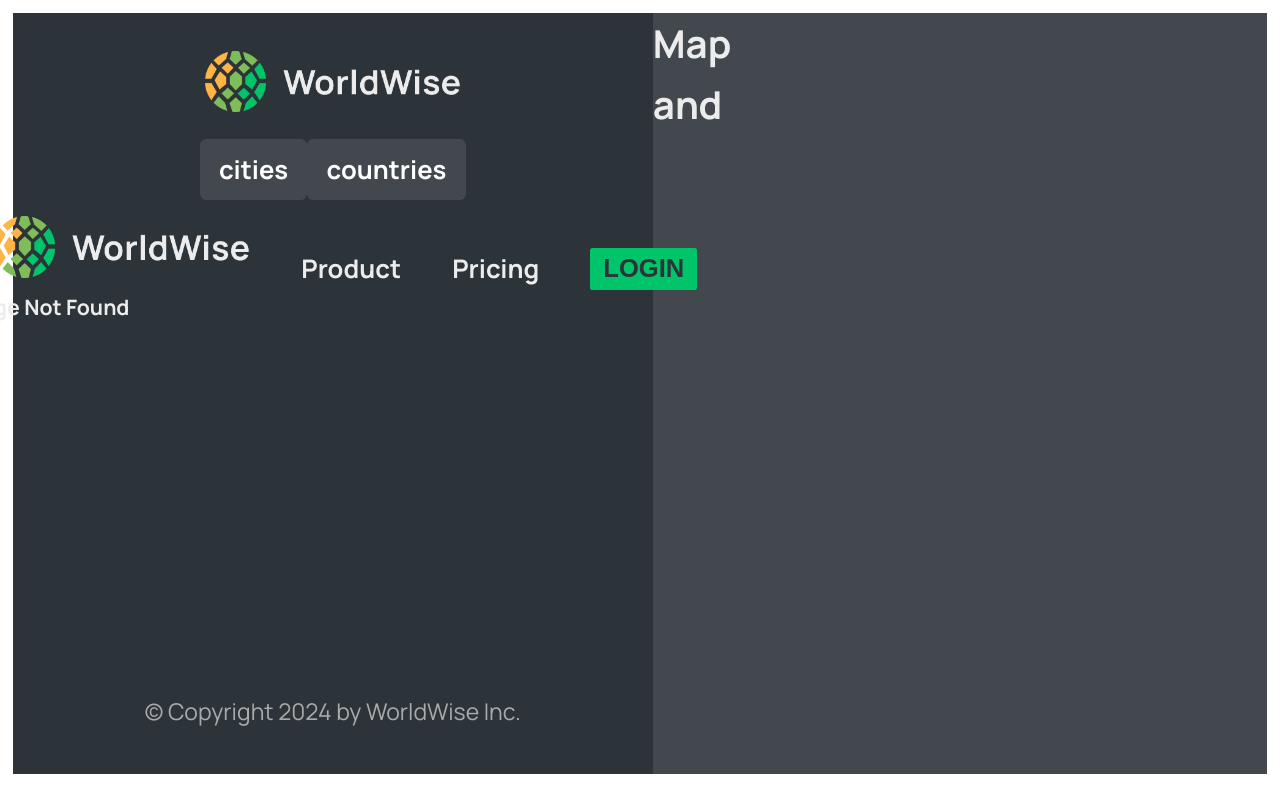
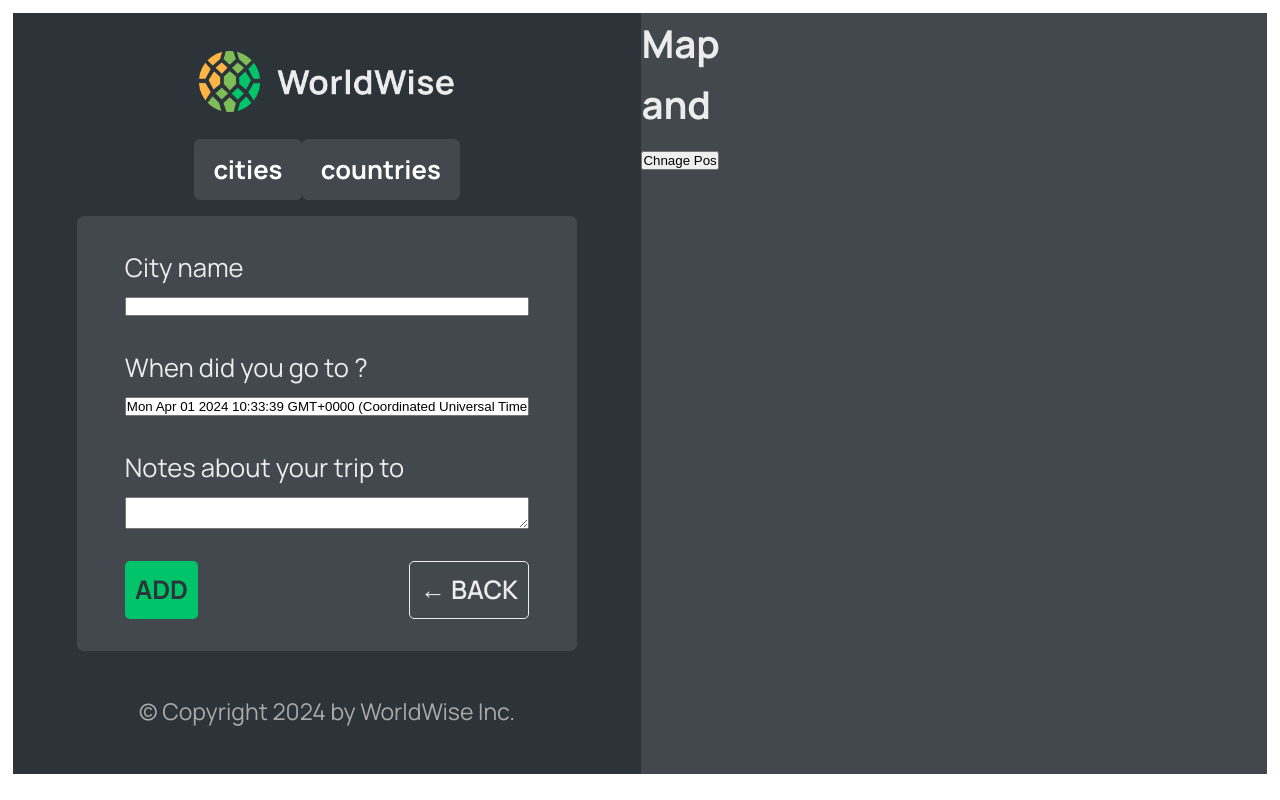
Before and after one commit to Sifa19/worldwise, a React (Vite) app: page /app/form in a window 1280 px wide. Before the commit this address had no page. Built offline with nearby package versions, Linux system fonts and the light colour scheme; data requests are answered from the project's data file.

Commit message:
Navigate

```diff
--- a/src/App.jsx
+++ b/src/App.jsx
@@ -1,4 +1,4 @@
-import { BrowserRouter, Route, Routes } from "react-router-dom";
+import { BrowserRouter, Route, Routes, Navigate } from "react-router-dom";
 import { useEffect, useState } from "react";
 
 import "./index.css";
@@ -9,7 +9,7 @@ import Product from "./pages/Product";
 import Pricing from "./pages/Pricing";
 import PageNotFound from "./pages/PageNotFound";
 import Login from "./pages/Login";
-
+import Form from "./components/Form";
 import CityList from "./components/CityList";
 import CountryList from "./components/CountryList";
 import City from "./components/City";
@@ -48,18 +48,19 @@ function App() {
           <Route path="app" element={<AppLayout />}>
             <Route
               index
+              element={<Navigate replace to="cities" />}
+              // element={<CityList cities={cities} isLoading={isLoading} />}
+            />
+            <Route
+              path="cities"
               element={<CityList cities={cities} isLoading={isLoading} />}
             />
             <Route path="cities/:city" element={<City />} />
             <Route
-              path="cities"
-              element={<CityList cities={cities} isLoading={isLoading} />}
-            />
-            <Route
               path="countries"
               element={<CountryList cities={cities} isLoading={isLoading} />}
             />
-            <Route path="form" element={<PageNotFound />} />
+            <Route path="form" element={<Form />} />
           </Route>
           <Route path="*" element={<PageNotFound />} />
         </Routes>
--- /dev/null
+++ b/src/components/Button.jsx
@@ -0,0 +1,11 @@
+import styles from "./Button.module.css";
+
+function Button({ children, onClick, cssStyles }) {
+  return (
+    <button onClick={onClick} className={`${styles.btn} ${styles[cssStyles]}`}>
+      {children}
+    </button>
+  );
+}
+
+export default Button;
--- a/starter/components/Button.module.css
+++ b/src/components/Button.module.css
@@ -1,9 +1,9 @@
 .btn {
   color: inherit;
   text-transform: uppercase;
-  padding: 0.8rem 1.6rem;
+  padding: 0.8vw;
   font-family: inherit;
-  font-size: 1.5rem;
+  font-size: 2vw;
   border: none;
   border-radius: 5px;
   cursor: pointer;
--- a/starter/components/Form.jsx
+++ b/src/components/Form.jsx
@@ -3,6 +3,8 @@
 import { useState } from "react";
 
 import styles from "./Form.module.css";
+import Button from "./Button";
+import { useNavigate } from "react-router-dom";
 
 export function convertToEmoji(countryCode) {
   const codePoints = countryCode
@@ -13,6 +15,7 @@ export function convertToEmoji(countryCode) {
 }
 
 function Form() {
+  const navigate = useNavigate();
   const [cityName, setCityName] = useState("");
   const [country, setCountry] = useState("");
   const [date, setDate] = useState(new Date());
@@ -49,8 +52,16 @@ function Form() {
       </div>
 
       <div className={styles.buttons}>
-        <button>Add</button>
-        <button>&larr; Back</button>
+        <Button cssStyles="primary">Add</Button>
+        <Button
+          cssStyles="back"
+          onClick={(e) => {
+            e.preventDefault();
+            navigate(-1);
+          }}
+        >
+          &larr; Back
+        </Button>
       </div>
     </form>
   );
--- a/src/components/Map.jsx
+++ b/src/components/Map.jsx
@@ -1,18 +1,27 @@
-import { useSearchParams } from "react-router-dom";
+import { useNavigate, useSearchParams } from "react-router-dom";
 import styles from "./Map.module.css";
 
 function Map() {
+  const navigate = useNavigate();
   const [searchParams, setSearchParams] = useSearchParams();
 
   const lat = searchParams.get("lat");
   const lng = searchParams.get("lng");
 
   return (
-    <section className={styles.mapContainer}>
+    <section
+      className={styles.mapContainer}
+      onClick={() => {
+        navigate("form");
+      }}
+    >
       <h1>Map</h1>
       <h1>
         {lat} and {lng}
       </h1>
+      <button onClick={() => setSearchParams({ lat: 20, lng: 55 })}>
+        Chnage Pos
+      </button>
     </section>
   );
 }
--- a/src/pages/Home.jsx
+++ b/src/pages/Home.jsx
@@ -17,7 +17,7 @@ function Home() {
           of. Never forget your wonderful experiences and show your friend how
           you have wandered the world.
         </p>
-        <Link to="/app">
+        <Link to="/app/cities">
           <button className="btn">START TRACKING NOW</button>
         </Link>
       </section>
```
Also changed, not shown: src/components/Form.module.css (renamed from starter/components/Form.module.css).
